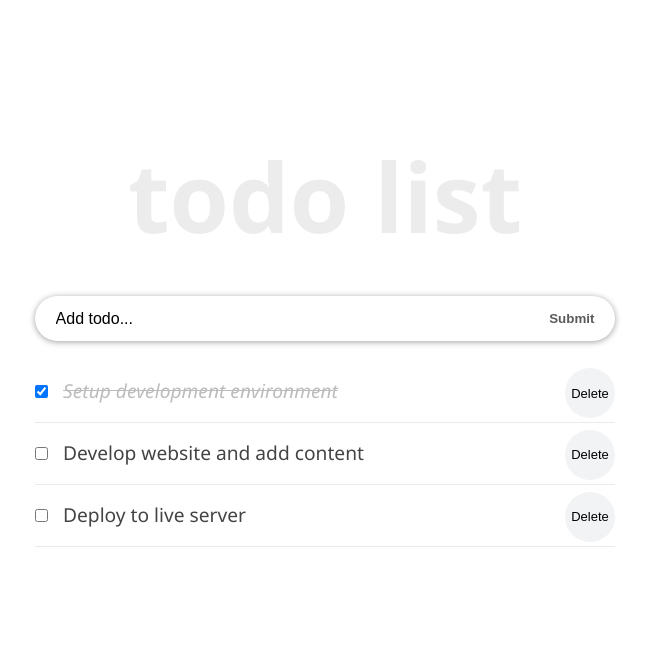
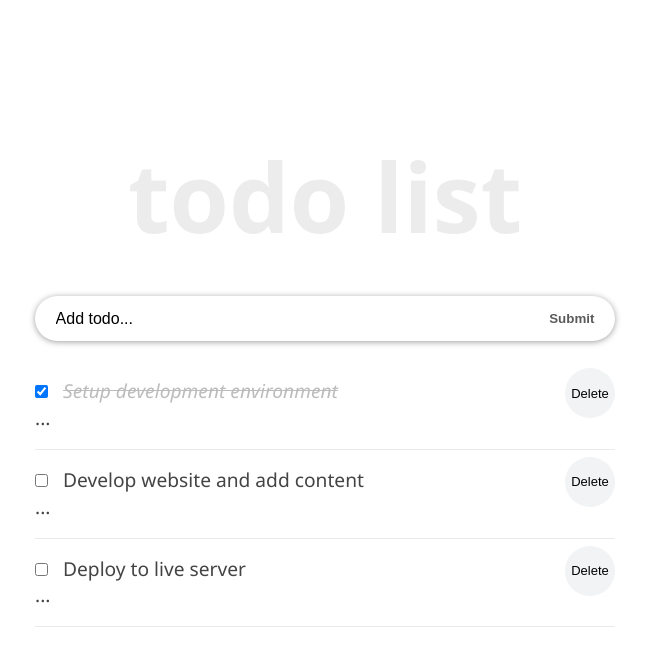
Before and after one commit to binhussen/react-todo, a React (Create React App) app: page / in a window 1280 px wide. Shown: the top 666 px of the page, without its empty margins (315-964 px from the left). Built offline with nearby package versions, Linux system fonts and the light colour scheme.

Commit message:
Add edit event

```diff
--- a/src/components/TodoContainer.js
+++ b/src/components/TodoContainer.js
@@ -29,9 +29,13 @@ class TodoContainer extends Component {
         },
       ],
     };
+    this.handleClick = this.handleClick.bind(this);
+    this.addItem = this.addItem.bind(this);
+    this.deleteItem = this.deleteItem.bind(this);
+    this.setUpdate = this.setUpdate.bind(this);
   }
 
- handleClick = (id) => {
+  handleClick(id) {
     this.setState((prevState) => ({
       todos: prevState.todos.map((todo) => {
         if (todo.id === id) {
@@ -43,9 +47,23 @@ class TodoContainer extends Component {
         return todo;
       }),
     }));
+  }
+
+  setUpdate(updatedTitle, id) {
+    this.setState((prevState) => ({
+      todos: prevState.todos.map((todo) => {
+        if (todo.id === id) {
+          return {
+            ...todo,
+            title: updatedTitle,
           };
+        }
+        return todo;
+      }),
+    }));
+  }
 
-  addItem = (title) => {
+  addItem(title) {
     const newTodo = {
       id: uuidv4(),
       title,
@@ -54,13 +72,13 @@ class TodoContainer extends Component {
     this.setState((prevState) => ({
       todos: [...prevState.todos, newTodo],
     }));
-  };
+  }
 
-  deleteItem = (id) => {
+  deleteItem(id) {
     this.setState((prevState) => ({
-      todos: prevState.todos.filter((todo) => (todo.id !== id)),
+      todos: prevState.todos.filter((todo) => todo.id !== id),
     }));
-  };
+  }
 
   render() {
     const { todos } = this.state;
@@ -73,6 +91,7 @@ class TodoContainer extends Component {
             todos={todos}
             handleClick={this.handleClick}
             handleDelete={this.deleteItem}
+            setUpdate={this.setUpdate}
           />
         </div>
       </div>
--- a/src/components/TodoItem.js
+++ b/src/components/TodoItem.js
@@ -1,7 +1,13 @@
+/** @format */
+
+import { useState } from 'react';
 import style from './TodoItem.module.css';
 
-// eslint-disable-next-line react/prop-types
-const TodoItem = ({ todo, handleClick, handleDelete }) => {
+const TodoItem = ({
+  // eslint-disable-next-line react/prop-types
+  todo, handleClick, handleDelete, setUpdate,
+}) => {
+  const [editing, setEditing] = useState(false);
   // eslint-disable-next-line react/prop-types
   const { id, title, completed } = todo;
   const completedStyle = {
@@ -10,6 +16,24 @@ const TodoItem = ({ todo, handleClick, handleDelete }) => {
     opacity: 0.4,
     textDecoration: 'line-through',
   };
+  const handleEditing = () => {
+    setEditing(true);
+  };
+  const viewMode = {};
+  const editMode = {};
+
+  if (editing) {
+    viewMode.display = 'none';
+  } else {
+    editMode.display = 'none';
+  }
+
+  const handleUpdatedDone = (event) => {
+    if (event.key === 'Enter') {
+      setEditing(false);
+    }
+  };
+
   return (
     <li className={style.item}>
       <input
@@ -21,9 +45,21 @@ const TodoItem = ({ todo, handleClick, handleDelete }) => {
       <button type="button" onClick={() => handleDelete(id)}>
         Delete
       </button>
-      <span style={completed ? completedStyle : null}>
-        {title}
-      </span>
+      <span style={completed ? completedStyle : null}>{title}</span>
+      <div
+        onDoubleClick={handleEditing}
+        style={viewMode}
+      >
+        ...
+      </div>
+      <input
+        type="text"
+        style={editMode}
+        className={style.textInput}
+        value={title}
+        onChange={(e) => { setUpdate(e.target.value, id); }}
+        onKeyDown={handleUpdatedDone}
+      />
     </li>
   );
 };
--- a/src/components/TodoItem.module.css
+++ b/src/components/TodoItem.module.css
@@ -21,3 +21,9 @@
   width: 50px;
   margin: -10px 0 0 10px;
 }
+
+.textInput {
+  width: 100%;
+  padding: 10px;
+  border: 1px solid #dfdfdf;
+}
--- a/src/components/TodoList.js
+++ b/src/components/TodoList.js
@@ -4,7 +4,9 @@ import TodoItem from './TodoItem';
 
 class TodoList extends PureComponent {
   render() {
-    const { todos, handleClick, handleDelete } = this.props;
+    const {
+      todos, handleClick, handleDelete, setUpdate,
+    } = this.props;
     return (
       <ul>
         {todos.map((todo) => (
@@ -13,6 +15,7 @@ class TodoList extends PureComponent {
             todo={todo}
             handleClick={handleClick}
             handleDelete={handleDelete}
+            setUpdate={setUpdate}
           />
         ))}
       </ul>
```
Lines whose indentation alone changed are shown as unchanged.
